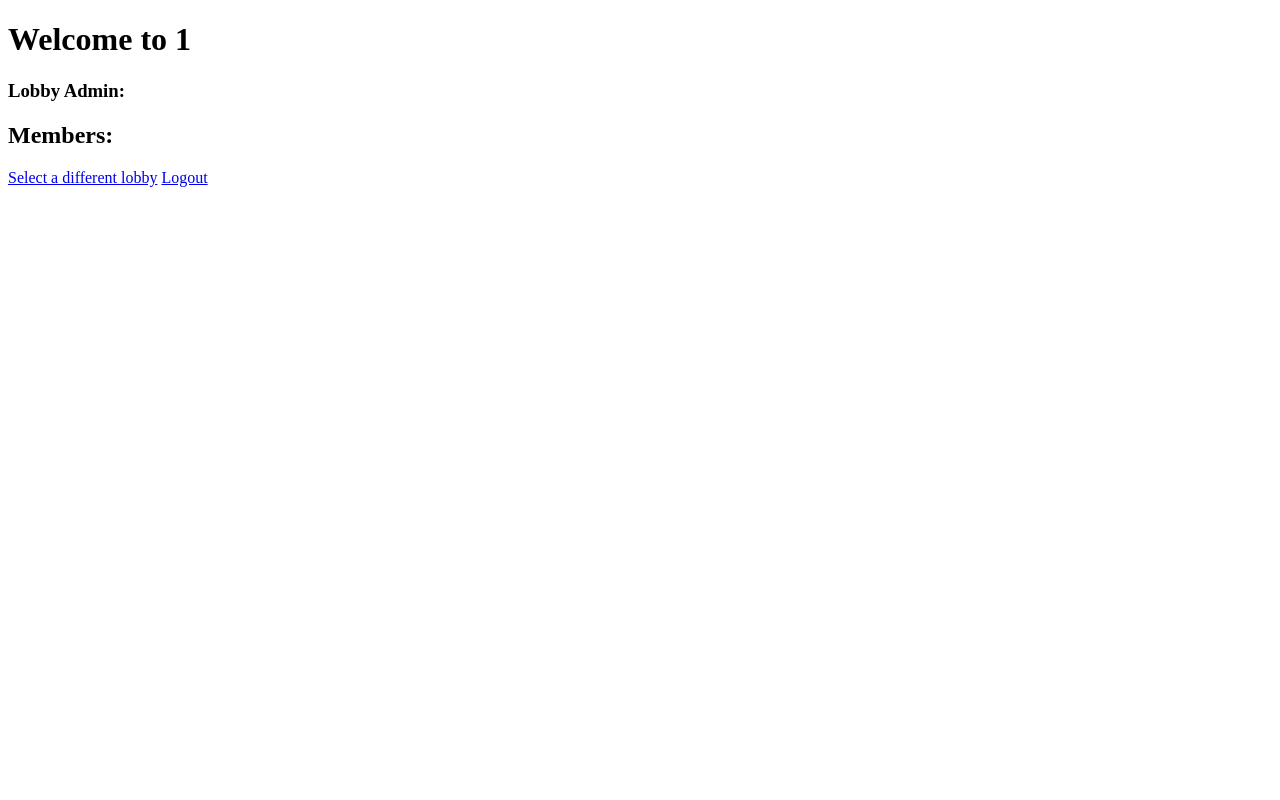
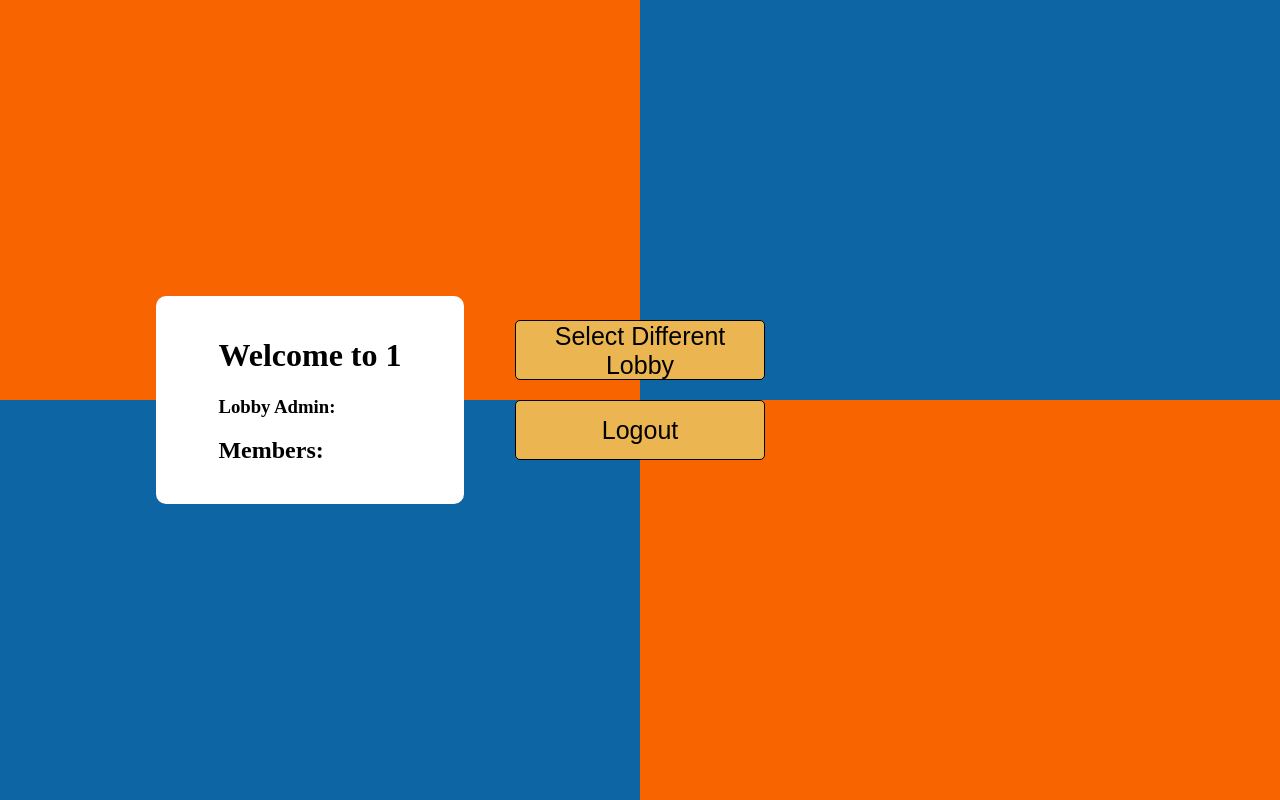
Before and after one commit to Dnovak043/Kahoot-Game, a Flask app: page /lobby/1 in a window 1280 px wide. Run offline with Flask 3, Linux system fonts and the light colour scheme; the visitor is signed in with stand-in values (Sample User, id 1); some libraries are stand-ins or nearby versions.

Commit message:
lobby css looking clean

```diff
--- a/quizzes.json
+++ b/quizzes.json
@@ -166,10 +166,10 @@
                     "responses": [
                         {
                             "question_id": 1,
-                            "selected_option": "PC"
+                            "selected_option": "Ps5"
                         }
                     ],
-                    "score": 2
+                    "score": 3
                 }
             ],
             "questions": [
--- a/templates/lobby.html
+++ b/templates/lobby.html
@@ -3,14 +3,142 @@
 <head>
     <title>{{ lobby_name }}</title>
     <script src="https://cdnjs.cloudflare.com/ajax/libs/socket.io/4.0.1/socket.io.js"></script>
+    <style>
+        .container {
+            display: flex;
+            justify-content: center;
+            flex-direction: column;
+            align-items: center;
+            padding: 10px;
+            height: 50%;
+            width: 70%;
+            z-index: 10;
+        }
+        .box {
+            background-color: white;
+            border-radius: 10px;
+            padding: 20px;
+            width: 30%;
+            z-index: 10;
+        }
+        .flex-container {
+            display: flex;
+            justify-content: space-between; /* Adjust as needed */
+        }
+        .center {
+            display: flex;
+            justify-content: center;
+            align-items: center;
+            height: 100vh;
+        }
+        .left-align {
+            position: absolute;
+            right: 40%;
+        }
+        .right-align {
+            position: absolute;
+            left: 40%;
+        }
+        body {
+            display: flex;
+            justify-content: center;
+            align-items: center;
+            height: 100vh;
+            margin: 0;
+        }
 
+        #title {
+            display: block;
+            position: absolute;
+            width: 300px; /* Increase the width to make the box bigger */
+            height: 55px; /* Increase the height to make the box bigger */
+            top: 10px;
+            left: 10px;
+            text-align: center;
+            background-color: white;
+            padding: 10px;
+            border: 1px solid black; /* Add a black border */
+            border-radius: 5px;
+            font-size: 35px;
+            z-index: 2;
+        }
+
+        #buttons {
+            display: flex;
+            flex-direction: column;
+            align-items: center;
+            justify-content: center;
+            z-index: 999;
+        }
+
+        #buttons form {
+        display: flex;
+        flex-direction: column;
+        align-items: center;
+        z-index: 999;
+        }
+
+                .button {
+                    display: block;
+                    width: 250px; /* Increase the width to make the buttons bigger */
+                    height: 60px; /* Increase the height to make the buttons bigger */
+                    margin-bottom: 20px;
+                    text-align: center;
+                    font-size: 25px;
+                    border: 1px solid black; /* Add a black border */
+                    border-radius: 5px;
+                    cursor: pointer;
+                    z-index: 1; /* Add this line */
+                    background-color: #EBB652; /* Add this line */
+                }
+
+
+                .quadrant {
+                    width: 50%;
+                    height: 50%;
+                    position: absolute;
+                }
+
+                .orange {
+                    background-color: #F86400;
+                    top: 0;
+                    left: 0;
+                }
+
+                .blue {
+                    background-color: #0E65A3;
+                    top: 0;
+                    right: 0;
+                }
+
+                .orangeB {
+                    background-color: #F86400;
+                    bottom: 0;
+                    right: 0;
+                }
+
+                .blueB {
+                    background-color: #0E65A3;
+                    bottom: 0;
+                    left: 0;
+                }
+
+                .no-underline {
+                    text-decoration: none;
+                }
+    </style>
 </head>
 <body>
-
+    <div class="quadrant orange"></div>
+    <div class="quadrant blue"></div>
+    <div class="quadrant orangeB"></div>
+    <div class="quadrant blueB"></div>
 
 
     <!-- Admin Controls -->
     <div id="adminControls" style="display: none;">
+        <div class="container right-align">
+            <div class="box" style="display: flex; flex-direction: column; align-items: center;">
                 <h3>Admin Controls</h3>
                 <ul id="adminMembers">
                     Members
@@ -40,10 +168,12 @@
                     </div>
                     {% endfor %}
                 </div>
-
-
+            </div>
+        </div>
     </div> <!-- Admin Controls End -->
 
+    <div class="container left-align">
+        <div class="box" style="display: flex; flex-direction: column; align-items: center;">
             <div id="content">
                 <div id="lobby" style="display: block;">
                     <h1>Welcome to {{ lobby_name }}</h1>
@@ -83,10 +213,18 @@
             </div>
 
         </div>
+    </div>
 
-
-    <a href="/select_lobby">Select a different lobby</a>
-    <a href="/logout">Logout</a>
+        <div id="buttons" style="display: flex; flex-direction: column; align-items: center;">
+            <a href="/select_lobby" class="no-underline" style="align-self: center;">
+                <button class="button">Select Different Lobby</button>
+            </a>
+            <a href="/logout" class="no-underline" style="align-self: center;">
+                <button class="button">Logout</button>
+            </a>
+        </div>
+    <!-- <a href="/select_lobby">Select a different lobby</a>
+    <a href="/logout">Logout</a> -->
 
     <script type="text/javascript">
         var quiz = {{ quiz|tojson }};
```
Lines whose indentation alone changed are shown as unchanged.
